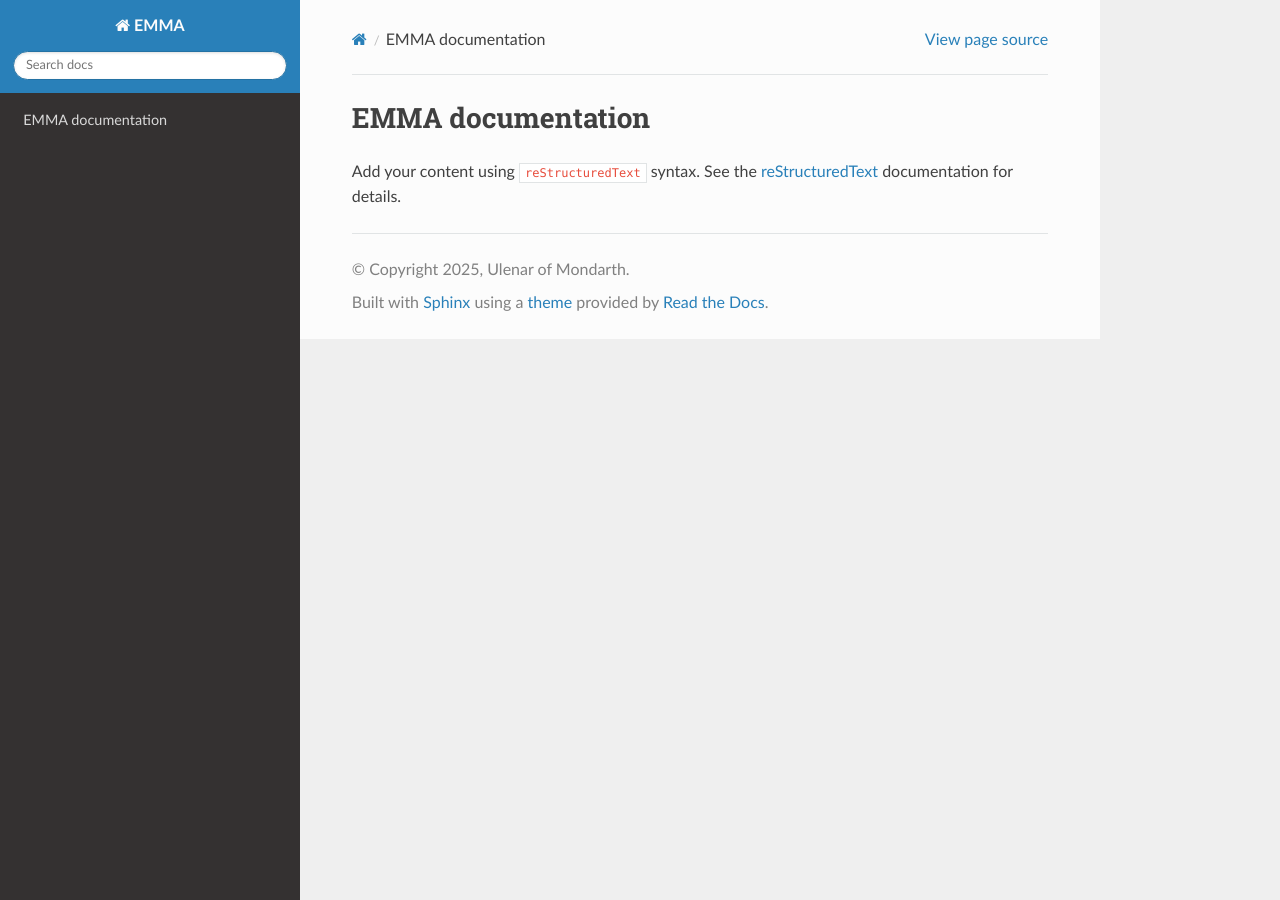
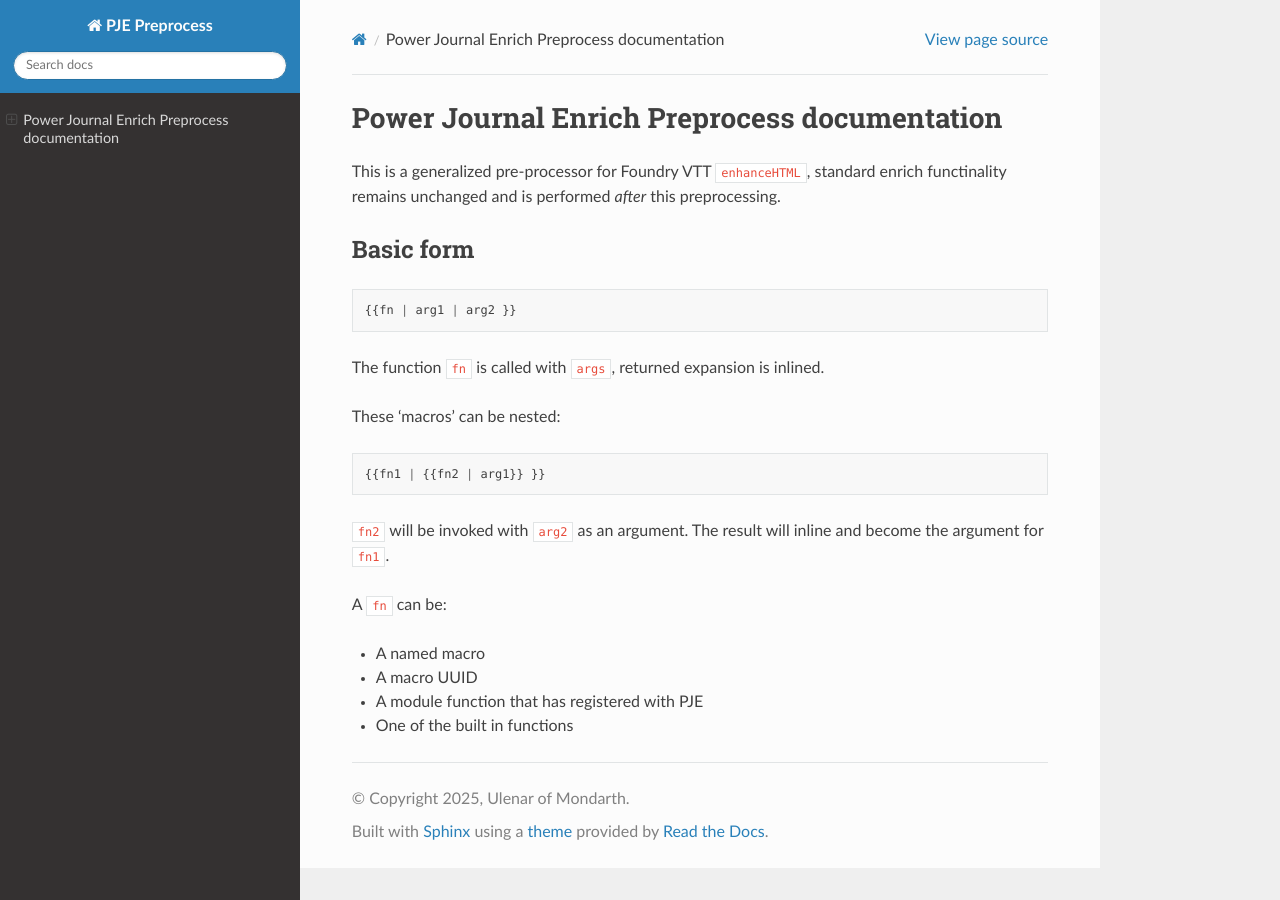
Before and after one commit to ulenarofmondarth/power-journal-preprocess, a Sphinx documentation site: the page built from docs/index.rst, in a window 1280 px wide. Built offline with Sphinx 7.4.7 and the Read the Docs theme 3.1.0, drawn with Linux system fonts in a browser that asks for light colours.

Commit message:
docs: brief overview

```diff
--- a/docs/conf.py
+++ b/docs/conf.py
@@ -6,7 +6,7 @@
 # -- Project information -----------------------------------------------------
 # https://www.sphinx-doc.org/en/master/usage/configuration.html#project-information
 
-project = 'EMMA'
+project = 'PJE Preprocess'
 copyright = '2025, Ulenar of Mondarth'
 author = 'Ulenar of Mondarth'
 release = '0.1.0'
--- a/docs/index.rst
+++ b/docs/index.rst
@@ -1,10 +1,31 @@
-EMMA documentation
-==================
+Power Journal Enrich Preprocess documentation
+=============================================
 
-Add your content using ``reStructuredText`` syntax. See the
-`reStructuredText <https://www.sphinx-doc.org/en/master/usage/restructuredtext/index.html>`_
-documentation for details.
+This is a generalized pre-processor for Foundry VTT ``enhanceHTML``, standard enrich functinality remains unchanged and is performed *after* this preprocessing.
 
+Basic form
+----------
+
+.. code-block::
+
+   {{fn | arg1 | arg2 }}
+
+The function ``fn`` is called with ``args``, returned expansion is inlined.
+
+These 'macros' can be nested:
+
+.. code-block::
+
+   {{fn1 | {{fn2 | arg1}} }}
+
+``fn2`` will be invoked with ``arg2`` as an argument. The result will inline and become the argument for ``fn1``.
+
+A ``fn`` can be:
+
+- A named macro
+- A macro UUID
+- A module function that has registered with PJE
+- One of the built in functions
 
 .. toctree::
    :maxdepth: 2
```
